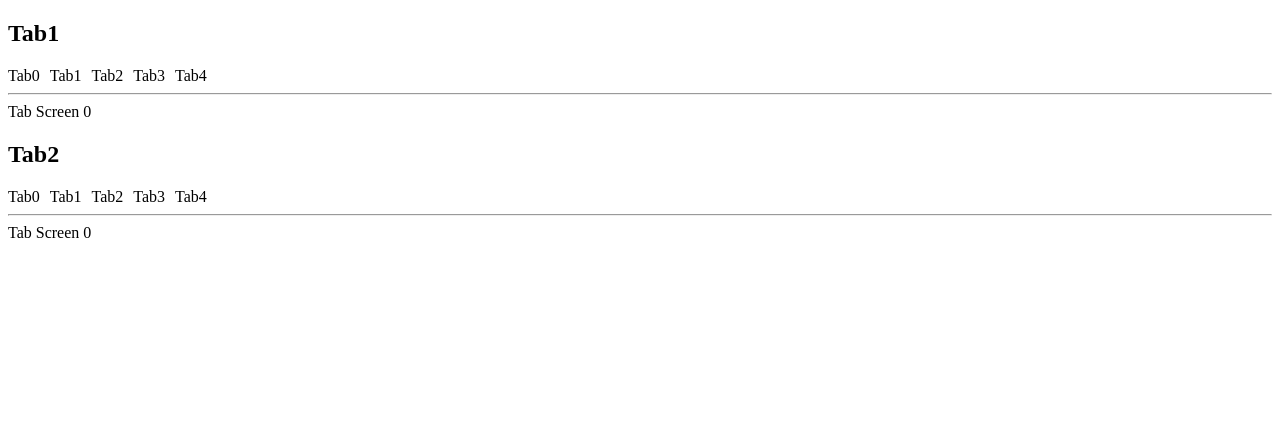
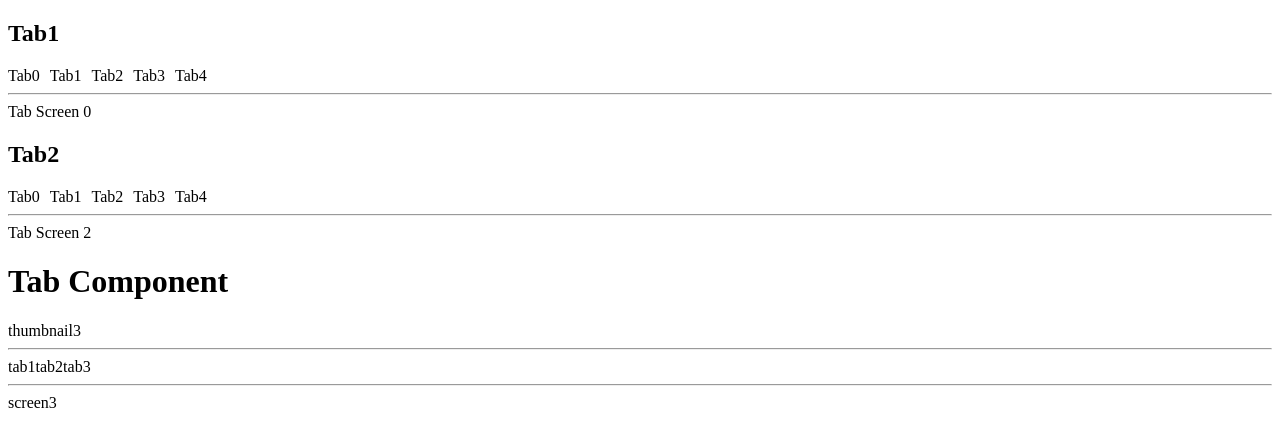
Before and after one commit to chasj0326/chacha_components, a React (Vite) app: page / in a window 1280 px wide. Shown: the top 446 px of the page. Built offline with nearby package versions, Linux system fonts and the light colour scheme.

Commit message:
feat: Tab 컴포넌트 구현

```diff
--- a/src/App.tsx
+++ b/src/App.tsx
@@ -1,9 +1,10 @@
 import { useTabProps, useTabRef } from './features/Tab';
+import { Tab } from './features/Tab';
 
 const App = () => {
   const { select: firstSelect, getTabItemProps } =
     useTabProps();
-  const { select: secondSelect, tabListRef } = useTabRef();
+  const { select: secondSelect, tabListRef } = useTabRef(2);
   return (
     <>
       <div>
@@ -52,6 +53,28 @@ const App = () => {
           }
         </div>
       </div>
+      <Tab.Box
+        onChange={index => console.log(index)}
+        initial={2}>
+        <h1>Tab Component</h1>
+        <Tab.Screens>
+          <Tab.Screen>thumbnail1</Tab.Screen>
+          <Tab.Screen>thumbnail2</Tab.Screen>
+          <Tab.Screen>thumbnail3</Tab.Screen>
+        </Tab.Screens>
+        <hr />
+        <Tab.List style={{ display: 'flex' }}>
+          <Tab>tab1</Tab>
+          <Tab>tab2</Tab>
+          <Tab>tab3</Tab>
+        </Tab.List>
+        <hr />
+        <Tab.Screens>
+          <Tab.Screen>screen1</Tab.Screen>
+          <Tab.Screen>screen2</Tab.Screen>
+          <Tab.Screen>screen3</Tab.Screen>
+        </Tab.Screens>
+      </Tab.Box>
     </>
   );
 };
--- /dev/null
+++ b/src/features/Tab/components/Tab.tsx
@@ -0,0 +1,18 @@
+import React from 'react';
+import TabBox from './TabBox';
+import TabList from './TabList';
+import TabScreens from './TabScreens';
+import TabScreen from './TabScreen';
+
+export type TabProps = {
+  children: React.ReactNode;
+} & React.ComponentPropsWithoutRef<'div'>;
+
+const Tab = ({ children }: TabProps) => children;
+
+export default Tab;
+
+Tab.Box = TabBox;
+Tab.List = TabList;
+Tab.Screens = TabScreens;
+Tab.Screen = TabScreen;
--- /dev/null
+++ b/src/features/Tab/components/TabBox.tsx
@@ -0,0 +1,31 @@
+import React from 'react';
+import { TabOptions } from '../types/tabOptions';
+import { useTabProps } from '..';
+import { TabContext } from '../hooks/useTabContext';
+
+type TabBoxProps = TabOptions & {
+  children: React.ReactNode;
+};
+
+const TabBox = ({
+  initial,
+  onChange,
+  children,
+}: TabBoxProps) => {
+  const { select, getTabItemProps } = useTabProps({
+    initial,
+    onChange,
+  });
+
+  return (
+    <TabContext.Provider
+      value={{
+        select,
+        getTabItemProps,
+      }}>
+      {children}
+    </TabContext.Provider>
+  );
+};
+
+export default TabBox;
--- /dev/null
+++ b/src/features/Tab/components/TabList.tsx
@@ -0,0 +1,36 @@
+import React from 'react';
+import useTabContext from '../hooks/useTabContext';
+import Tab, { TabProps } from './Tab';
+import { childrenToArray } from '../utils/childrenToArray';
+
+interface TabListProps {
+  children: React.ReactNode;
+}
+
+const TabList = ({
+  children,
+  ...props
+}: TabListProps &
+  React.ComponentPropsWithoutRef<'div'>) => {
+  const contextValue = useTabContext();
+  if (!contextValue) {
+    throw new Error('Tab.List must be in Tab.Box');
+  }
+  const { getTabItemProps } = contextValue;
+  const tabs = childrenToArray<TabProps>(children, Tab);
+
+  return (
+    <div {...props}>
+      {tabs.map(({ props: { children, ...props } }, i) => (
+        <div
+          key={i}
+          {...getTabItemProps(i)}
+          {...props}>
+          {children}
+        </div>
+      ))}
+    </div>
+  );
+};
+
+export default TabList;
--- /dev/null
+++ b/src/features/Tab/components/TabScreen.tsx
@@ -0,0 +1,10 @@
+import React from 'react';
+
+export interface TabScreenProps {
+  children: React.ReactNode;
+}
+
+const TabScreen = ({ children }: TabScreenProps) =>
+  children;
+
+export default TabScreen;
--- /dev/null
+++ b/src/features/Tab/components/TabScreens.tsx
@@ -0,0 +1,30 @@
+import React from 'react';
+import useTabContext from '../hooks/useTabContext';
+import TabScreen, { TabScreenProps } from './TabScreen';
+import { childrenToArray } from '../utils/childrenToArray';
+
+interface TabScreensProps {
+  children: React.ReactNode;
+}
+
+const TabScreens = ({
+  children,
+  ...props
+}: TabScreensProps &
+  React.ComponentPropsWithoutRef<'div'>) => {
+  const contextValue = useTabContext();
+  if (!contextValue) {
+    throw new Error('Tab.Screens must be in Tab.Box');
+  }
+  const { select } = contextValue;
+  const screens = childrenToArray<TabScreenProps>(
+    children,
+    TabScreen
+  );
+
+  return (
+    <div {...props}>{screens[select].props.children}</div>
+  );
+};
+
+export default TabScreens;
--- /dev/null
+++ b/src/features/Tab/hooks/useTabContext.ts
@@ -0,0 +1,15 @@
+import { createContext, useContext } from 'react';
+
+export const TabContext = createContext<{
+  select: number;
+  getTabItemProps: (index: number) => {
+    onClick: () => void;
+    'aria-selected': boolean;
+  };
+} | null>(null);
+
+const useTabContext = () => {
+  return useContext(TabContext);
+};
+
+export default useTabContext;
--- a/src/features/Tab/hooks/useTabProps.ts
+++ b/src/features/Tab/hooks/useTabProps.ts
@@ -1,12 +1,25 @@
-import { useState } from 'react';
+import { useCallback, useState } from 'react';
+import { TabOptions } from '../types/tabOptions';
 
-const useTabProps = () => {
-  const [select, setSelect] = useState(0);
+const useTabProps = (option?: number | TabOptions) => {
+  const tabOption =
+    typeof option === 'object'
+      ? option
+      : { initial: option };
+  const { initial = 0, onChange } = tabOption;
 
-  const getTabItemProps = (index: number) => ({
-    onClick: () => setSelect(index),
-    'aria-selected': select === index,
-  });
+  const [select, setSelect] = useState(initial);
+
+  const getTabItemProps = useCallback(
+    (index: number) => ({
+      onClick: () => {
+        setSelect(index);
+        onChange && onChange(index);
+      },
+      'aria-selected': select === index,
+    }),
+    [onChange, select]
+  );
 
   return {
     getTabItemProps,
--- a/src/features/Tab/hooks/useTabRef.ts
+++ b/src/features/Tab/hooks/useTabRef.ts
@@ -1,8 +1,15 @@
 import { useEffect, useRef, useState } from 'react';
+import { TabOptions } from '../types/tabOptions';
 
-const useTabRef = () => {
+const useTabRef = (option?: number | TabOptions) => {
+  const tabOption =
+    typeof option === 'object'
+      ? option
+      : { initial: option };
+  const { initial = 0, onChange } = tabOption;
+
   const tabListRef = useRef<HTMLDivElement>(null);
-  const [select, setSelect] = useState(0);
+  const [select, setSelect] = useState(initial);
 
   const controlTabList = (
     callback: (tabList: HTMLDivElement) => void
@@ -16,6 +23,7 @@ const useTabRef = () => {
   useEffect(() => {
     const handleClick = (index: number) => {
       setSelect(index);
+      onChange && onChange(index);
     };
 
     controlTabList(tabList => {
--- a/src/features/Tab/index.ts
+++ b/src/features/Tab/index.ts
@@ -1,2 +1,3 @@
-export {default as useTabProps} from './hooks/useTabProps';
-export {default as useTabRef} from './hooks/useTabRef'
+export { default as useTabProps } from './hooks/useTabProps';
+export { default as useTabRef } from './hooks/useTabRef';
+export { default as Tab } from './components/Tab';
--- /dev/null
+++ b/src/features/Tab/types/tabOptions.ts
@@ -0,0 +1,4 @@
+export interface TabOptions {
+  initial?: number;
+  onChange?: (index: number) => void;
+}
--- /dev/null
+++ b/src/features/Tab/utils/childrenToArray.ts
@@ -0,0 +1,12 @@
+import React from 'react';
+
+export const childrenToArray = <T>(
+  children: React.ReactNode,
+  Component: React.ComponentType<T>
+): React.ReactElement<T>[] => {
+  return React.Children.toArray(children).filter(
+    (child): child is React.ReactElement<T> =>
+      React.isValidElement(child) &&
+      child.type === Component
+  );
+};
```
